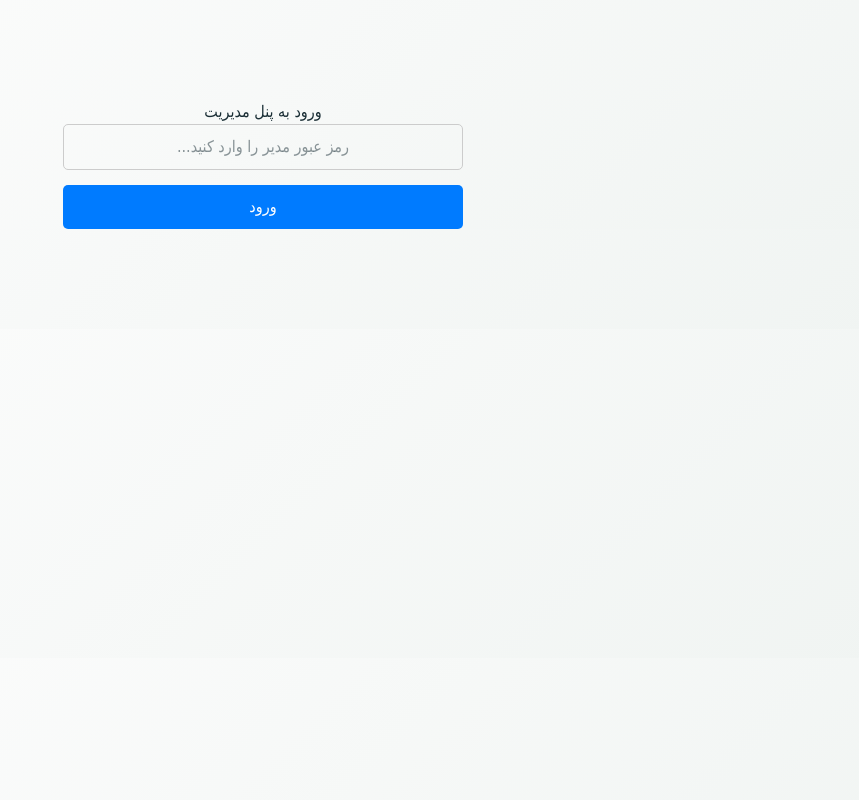
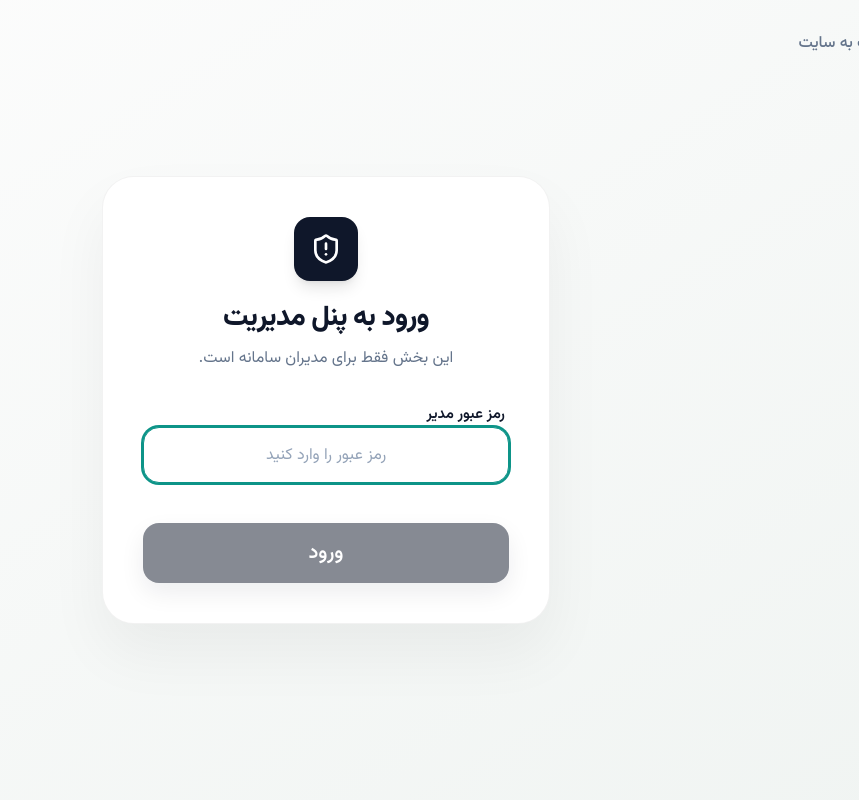
Before and after one commit to amirazizi012/test_website, a React (Vite) app: page /admin/login in a window 1280 px wide. Shown: the whole page, without its empty margins (421-1280 px from the left). Built offline with nearby package versions, Linux system fonts and the light colour scheme.

Commit message:
فیکس ادمین 5
0

```diff
--- a/src/pages/AdminLogin.tsx
+++ b/src/pages/AdminLogin.tsx
@@ -1,99 +1,88 @@
-import React, { useState } from "react";
-import { useNavigate } from "react-router-dom";
+import { useState } from "react";
+import { Link, useNavigate } from "react-router-dom";
+import { motion } from "motion/react";
+import { ShieldAlert, ArrowRight, Loader2 } from "lucide-react";
+import { Input } from "../components/ui/Input";
+import { Button } from "../components/ui/Button";
+import { saveAdminSession } from "../lib/adminAuth";
 
 export default function AdminLogin() {
+  const navigate = useNavigate();
   const [password, setPassword] = useState("");
+  const [isLoading, setIsLoading] = useState(false);
   const [error, setError] = useState("");
-  const [loading, setLoading] = useState(false);
-  const navigate = useNavigate();
 
   const handleLogin = async (e: React.FormEvent) => {
     e.preventDefault();
-    if (!password) {
-      setError("لطفاً رمز عبور را وارد کنید.");
-      return;
-    }
-
     setError("");
-    setLoading(true);
-
+    setIsLoading(true);
     try {
-      // ارسال درخواست به روت جدیدی که در سرور ساختیم
-      const response = await fetch("/api/admin/login", {
+      const res = await fetch("/api/admin/login", {
         method: "POST",
-        headers: {
-          "Content-Type": "application/json",
-        },
+        headers: { "Content-Type": "application/json" },
         body: JSON.stringify({ password }),
       });
-
-      const data = await response.json();
-
-      if (!response.ok) {
-        setError(data.error || "رمز عبور اشتباه است یا مشکلی پیش آمده.");
-        setLoading(false);
+      const data = await res.json();
+      if (!res.ok) {
+        setError(data.error || "ورود ناموفق بود.");
         return;
       }
-
-      // ۱. ذخیره توکن ادمین در مرورگر
-      localStorage.setItem("token", data.token);
-
-      // ۲. ساخت یک کاربر مجازی در فرانت‌اند تا بقیه کامپوننت‌ها بفهمند ادمین لاگین کرده
-      const adminUser = {
-        id: "fixed-admin",
-        role: "Admin",
-        fullName: "مدیر سامانه",
-      };
-      localStorage.setItem("user", JSON.stringify(adminUser));
-
-      // ۳. انتقال مستقیم به داشبورد مدیریت
-      // نکته: اگر مسیر داشبورد شما چیز دیگری است (مثلا /admin/dashboard) آن را اینجا تغییر دهید
-      navigate("/admin");
-
-      // اگر فرانت‌اند شما از Context خاصی برای لاگین استفاده می‌کند،
-      // رفرش کردن صفحه باعث می‌شود Context اطلاعات جدید را از LocalStorage بخواند
-      window.location.reload();
-
-    } catch (err) {
-      setError("خطا در ارتباط با سرور. لطفاً اتصال اینترنت را بررسی کنید.");
-      setLoading(false);
+      // فقط همینجا نشست ادمین ذخیره می‌شود؛ صفحه‌ی دیگری در میانه وجود ندارد.
+      saveAdminSession(data.token, data.isDefault);
+      navigate("/admin/dashboard", { replace: true });
+    } catch {
+      setError("ارتباط با سرور برقرار نشد.");
+    } finally {
+      setIsLoading(false);
     }
   };
 
   return (
-    <div style={{ maxWidth: "400px", margin: "100px auto", textAlign: "center", fontFamily: "Tahoma, sans-serif" }}>
-      <h2>ورود به پنل مدیریت</h2>
+    <div className="min-h-screen bg-gradient-to-br from-[#fdfdfd] to-[#f0f4f2] flex flex-col items-center justify-center relative px-4 text-[#1A2E35] font-sans">
+      <Link to="/" className="absolute top-8 right-8 text-[#64748B] hover:text-[#0F172A] flex items-center gap-2 transition-colors font-medium">
+        <ArrowRight className="w-5 h-5" />
+        بازگشت به سایت
+      </Link>
 
-      {error && (
-        <div style={{ backgroundColor: "#ffcccc", color: "#cc0000", padding: "10px", borderRadius: "5px", marginBottom: "15px" }}>
-          {error}
+      <motion.div
+        initial={{ opacity: 0, y: 20 }}
+        animate={{ opacity: 1, y: 0 }}
+        className="w-full max-w-md bg-white border border-black/5 rounded-[32px] p-10 shadow-[0_30px_60px_rgba(0,0,0,0.05)] relative z-10"
+      >
+        <div className="flex flex-col items-center mb-8 text-center">
+          <div className="w-16 h-16 bg-[#0F172A] rounded-2xl flex items-center justify-center text-white font-bold text-3xl mb-4 shadow-lg">
+            <ShieldAlert className="w-8 h-8" />
+          </div>
+          <h1 className="text-[28px] font-extrabold text-[#0F172A] tracking-tight mb-2">ورود به پنل مدیریت</h1>
+          <p className="text-[16px] text-[#64748B]">این بخش فقط برای مدیران سامانه است.</p>
         </div>
-      )}
 
-      <form onSubmit={handleLogin} style={{ display: "flex", flexDirection: "column", gap: "15px" }}>
-        <input
-          type="password"
-          placeholder="رمز عبور مدیر را وارد کنید..."
-          value={password}
-          onChange={(e) => setPassword(e.target.value)}
-          style={{ padding: "10px", fontSize: "16px", borderRadius: "5px", border: "1px solid #ccc", textAlign: "center" }}
-        />
-        <button
-          type="submit"
-          disabled={loading}
-          style={{
-            padding: "10px",
-            fontSize: "16px",
-            backgroundColor: "#007bff",
-            color: "white",
-            border: "none",
-            borderRadius: "5px",
-            cursor: loading ? "not-allowed" : "pointer"
-          }}
-        >
-          {loading ? "در حال بررسی..." : "ورود"}
-        </button>
-      </form>
+        {error && (
+          <div className="bg-[#FEF2F2] border border-[#FECACA] text-[#B91C1C] text-[14px] font-medium rounded-xl px-4 py-3 text-center mb-6">
+            {error}
+          </div>
+        )}
+
+        <form onSubmit={handleLogin} className="space-y-6">
+          <div className="space-y-2">
+            <label className="text-[15px] font-semibold text-[#0F172A] pr-1">رمز عبور مدیر</label>
+            <Input
+              type="password"
+              required
+              placeholder="رمز عبور را وارد کنید"
+              dir="ltr"
+              className="text-center"
+              value={password}
+              onChange={(e) => setPassword(e.target.value)}
+              autoFocus
+            />
+          </div>
+
+          <Button type="submit" size="lg" className="w-full mt-4" disabled={isLoading || !password}>
+            {isLoading ? <Loader2 className="w-6 h-6 animate-spin" /> : "ورود"}
+          </Button>
+        </form>
+      </motion.div>
     </div>
   );
 }
```
